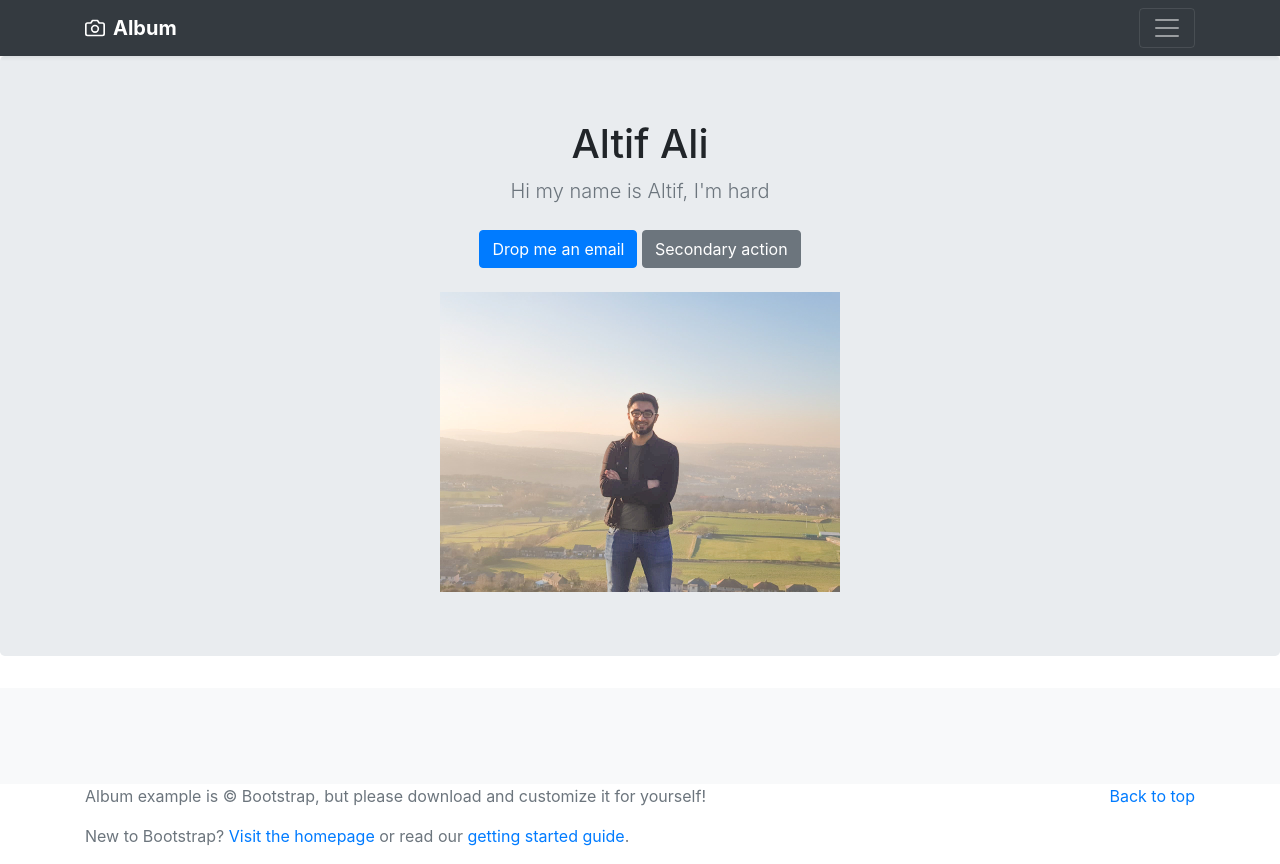
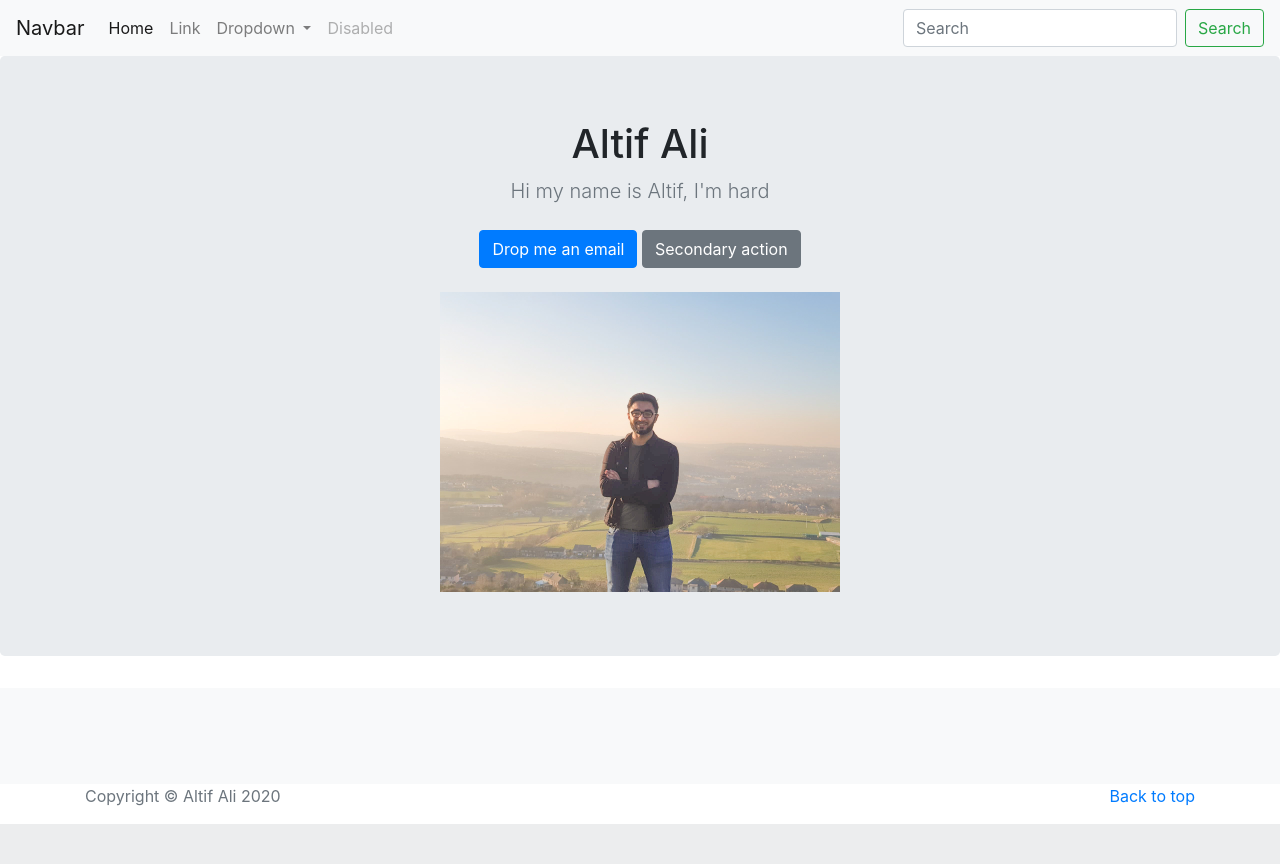
Before and after one commit to Altif123/django-portfolio-project, a Django app: page /home in a window 1280 px wide. After the commit the page ends 824 px from the top, so only its background shows below. Run offline with Django 3.2, Linux system fonts and the light colour scheme; data that the repository does not hold is empty; some libraries are stand-ins or nearby versions.

Commit message:
new nav bar template bootstrap

```diff
--- a/portfolio/jobs/models.py
+++ b/portfolio/jobs/models.py
@@ -6,3 +6,5 @@ class Job (models.Model):
 
     image = models.ImageField(upload_to='images/')
     summary = models.CharField(max_length=300)
+    role = models.CharField(max_length=100)
+    company = models.CharField(max_length=100)
--- a/portfolio/jobs/templates/jobs/home.html
+++ b/portfolio/jobs/templates/jobs/home.html
@@ -56,38 +56,44 @@
       }
     </style>
     <!-- Custom styles for this template -->
-    <link href="album.css" rel="stylesheet">
   </head>
   <body>
     <header>
-  <div class="collapse bg-dark" id="navbarHeader">
-    <div class="container">
-      <div class="row">
-        <div class="col-sm-8 col-md-7 py-4">
-          <h4 class="text-white">About</h4>
-          <p class="text-muted">Add some information about the album below, the author, or any other background context. Make it a few sentences long so folks can pick up some informative tidbits. Then, link them off to some social networking sites or contact information.</p>
+  <nav class="navbar navbar-expand-lg navbar-light bg-light">
+  <a class="navbar-brand" href="#">Navbar</a>
+  <button class="navbar-toggler" type="button" data-toggle="collapse" data-target="#navbarSupportedContent" aria-controls="navbarSupportedContent" aria-expanded="false" aria-label="Toggle navigation">
+    <span class="navbar-toggler-icon"></span>
+  </button>
+
+  <div class="collapse navbar-collapse" id="navbarSupportedContent">
+    <ul class="navbar-nav mr-auto">
+      <li class="nav-item active">
+        <a class="nav-link" href="#">Home <span class="sr-only">(current)</span></a>
+      </li>
+      <li class="nav-item">
+        <a class="nav-link" href="#">Link</a>
+      </li>
+      <li class="nav-item dropdown">
+        <a class="nav-link dropdown-toggle" href="#" id="navbarDropdown" role="button" data-toggle="dropdown" aria-haspopup="true" aria-expanded="false">
+          Dropdown
+        </a>
+        <div class="dropdown-menu" aria-labelledby="navbarDropdown">
+          <a class="dropdown-item" href="#">Action</a>
+          <a class="dropdown-item" href="#">Another action</a>
+          <div class="dropdown-divider"></div>
+          <a class="dropdown-item" href="#">Something else here</a>
         </div>
-        <div class="col-sm-4 offset-md-1 py-4">
-          <h4 class="text-white">Contact</h4>
-          <ul class="list-unstyled">
-            <li><a href="#" class="text-white">Follow linkedIn</a></li>
-            <li><a href="#" class="text-white">Email me</a></li>
-          </ul>
-        </div>
-      </div>
-    </div>
+      </li>
+      <li class="nav-item">
+        <a class="nav-link disabled" href="#">Disabled</a>
+      </li>
+    </ul>
+    <form class="form-inline my-2 my-lg-0">
+      <input class="form-control mr-sm-2" type="search" placeholder="Search" aria-label="Search">
+      <button class="btn btn-outline-success my-2 my-sm-0" type="submit">Search</button>
+    </form>
   </div>
-  <div class="navbar navbar-dark bg-dark shadow-sm">
-    <div class="container d-flex justify-content-between">
-      <a href="#" class="navbar-brand d-flex align-items-center">
-        <svg xmlns="http://www.w3.org/2000/svg" width="20" height="20" fill="none" stroke="currentColor" stroke-linecap="round" stroke-linejoin="round" stroke-width="2" aria-hidden="true" class="mr-2" viewBox="0 0 24 24" focusable="false"><path d="M23 19a2 2 0 0 1-2 2H3a2 2 0 0 1-2-2V8a2 2 0 0 1 2-2h4l2-3h6l2 3h4a2 2 0 0 1 2 2z"/><circle cx="12" cy="13" r="4"/></svg>
-        <strong>Album</strong>
-      </a>
-      <button class="navbar-toggler" type="button" data-toggle="collapse" data-target="#navbarHeader" aria-controls="navbarHeader" aria-expanded="false" aria-label="Toggle navigation">
-        <span class="navbar-toggler-icon"></span>
-      </button>
-    </div>
-  </div>
+</nav>
 </header>
 
 <main role="main">
@@ -106,11 +112,7 @@
 
   <div class="album py-5 bg-light">
     <div class="container">
-{% comment %} <h1>All my jobs</h1>
-{% for job in jobs.all %}
-{{ job.summary }}
 
-{% endfor %} {% endcomment %}
       <div class="row">
       {% for job in jobs.all %}
         <div class="col-md-4">
@@ -135,14 +137,12 @@
     <p class="float-right">
       <a href="#">Back to top</a>
     </p>
-    <p>Album example is &copy; Bootstrap, but please download and customize it for yourself!</p>
-    <p>New to Bootstrap? <a href="https://getbootstrap.com/">Visit the homepage</a> or read our <a href="/docs/4.4/getting-started/introduction/">getting started guide</a>.</p>
+    <p>Copyright © Altif Ali 2020 </p>
+
   </div>
 </footer>
-
-{% comment %} <link rel="stylesheet" href="{% static 'css/bootstrap.min.css'%}"> {% endcomment %}
 <script src="{% static 'jquery-3.5.0.min.js'%}"></script>
 <script src="{% static 'popper.min.js'%}" ></script>
-<script src="{% static 'bootstrap.min.js'%}" integrity="sha384-wfSDF2E50Y2D1uUdj0O3uMBJnjuUD4Ih7YwaYd1iqfktj0Uod8GCExl3Og8ifwB6" crossorigin="anonymous"></script>
+<script src="{% static 'bootstrap.min.js'%}"></script>
       </body>
 </html>
```
Also changed, not shown: portfolio/jobs/migrations/0002_auto_20200412_1145.py (added).
